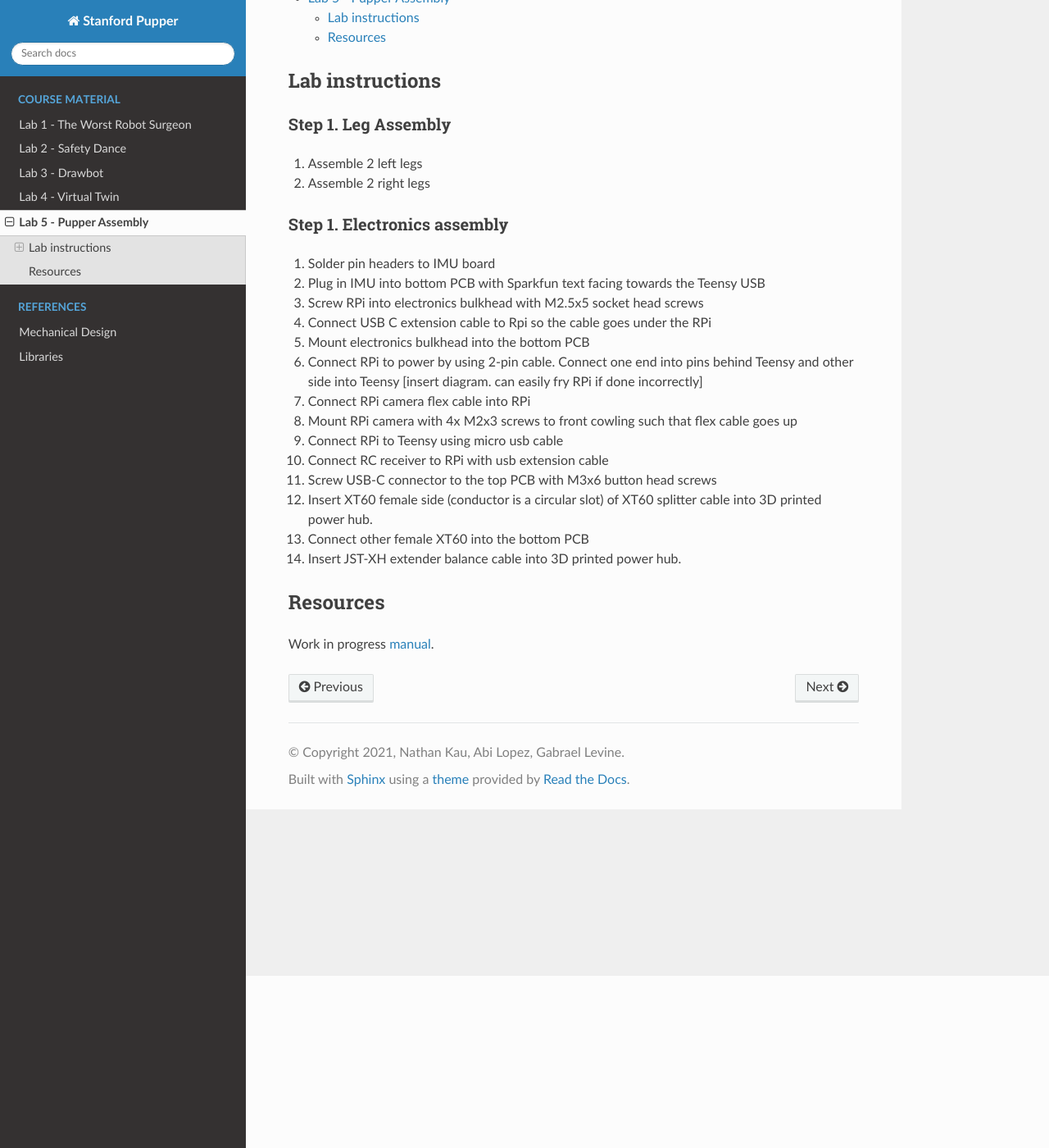
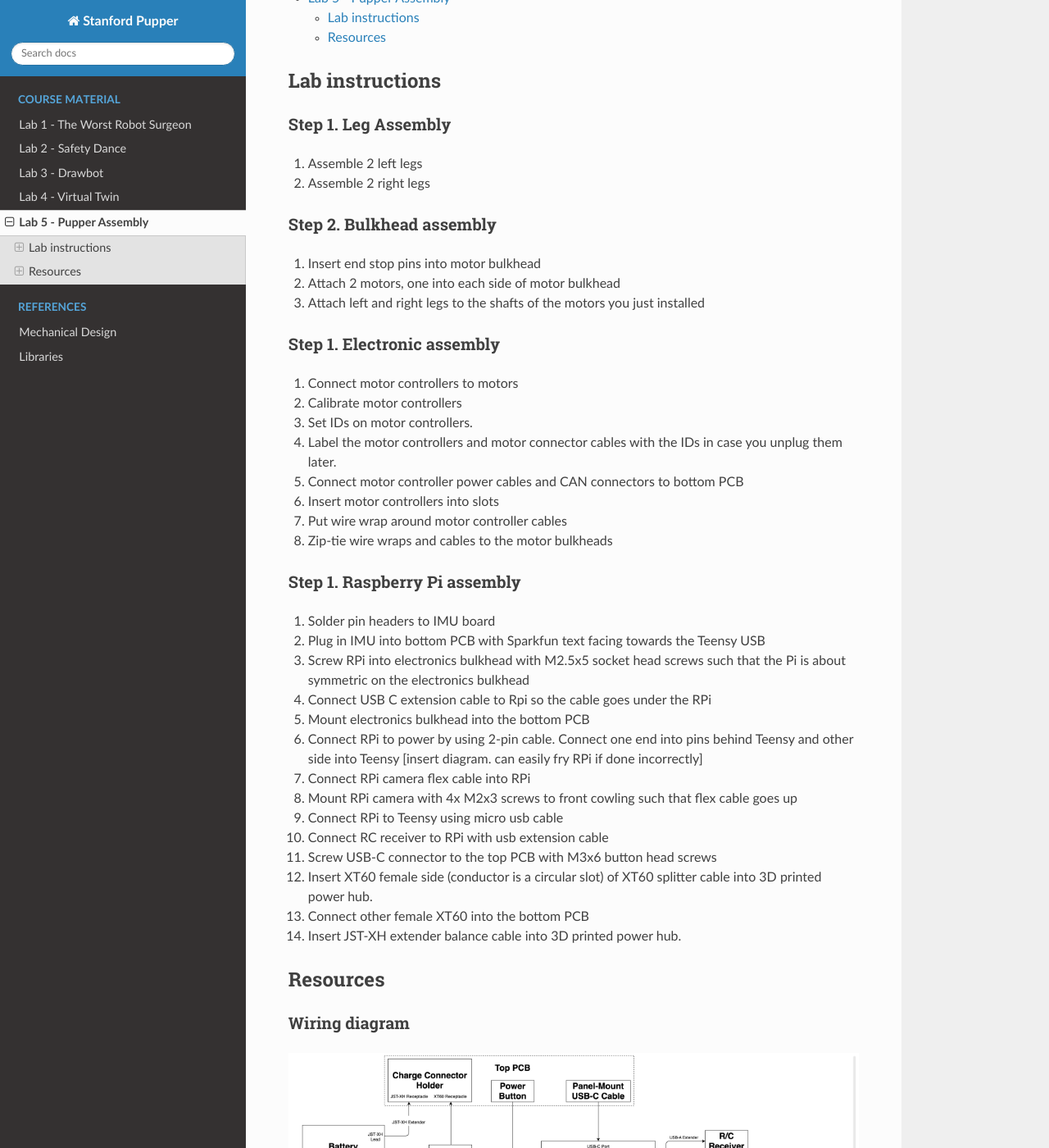
Before and after one commit to stanfordroboticsclub/pupperv3-independent-study, a Sphinx documentation site: the page built from docs/course-material/lab-5.rst, in a window 1280 px wide and 1400 px high, scrolled down 210 px. Shown: the whole window at 82% size. Built offline with Sphinx 7.4.7 and the Read the Docs theme 2.0.0, drawn with Linux system fonts in a browser that asks for light colours.

Commit message:
add diagram

```diff
--- a/docs/course-material/lab-5.rst
+++ b/docs/course-material/lab-5.rst
@@ -8,15 +8,32 @@ Lab instructions
 -------------------
 
 Step 1. Leg Assembly
-^^^^^^^^^^^^^^^^^^^^
+^^^^^^^^^^^^^^^^^^^^^^^^^^^^^^^^^^^^^^^^
 #. Assemble 2 left legs
 #. Assemble 2 right legs
 
-Step 1. Electronics assembly
+Step 2. Bulkhead assembly
+^^^^^^^^^^^^^^^^^^^^^^^^^^^^^^^^^^^^^^^^
+#. Insert end stop pins into motor bulkhead
+#. Attach 2 motors, one into each side of motor bulkhead
+#. Attach left and right legs to the shafts of the motors you just installed
+
+Step 1. Electronic assembly
 ^^^^^^^^^^^^^^^^^^^^^^^^^^^^^
+#. Connect motor controllers to motors
+#. Calibrate motor controllers
+#. Set IDs on motor controllers.
+#. Label the motor controllers and motor connector cables with the IDs in case you unplug them later.
+#. Connect motor controller power cables and CAN connectors to bottom PCB
+#. Insert motor controllers into slots
+#. Put wire wrap around motor controller cables
+#. Zip-tie wire wraps and cables to the motor bulkheads
+
+Step 1. Raspberry Pi assembly
+^^^^^^^^^^^^^^^^^^^^^^^^^^^^^^
 #. Solder pin headers to IMU board
 #. Plug in IMU into bottom PCB with Sparkfun text facing towards the Teensy USB
-#. Screw RPi into electronics bulkhead with M2.5x5 socket head screws
+#. Screw RPi into electronics bulkhead with M2.5x5 socket head screws such that the Pi is about symmetric on the electronics bulkhead
 #. Connect USB C extension cable to Rpi so the cable goes under the RPi
 #. Mount electronics bulkhead into the bottom PCB
 #. Connect RPi to power by using 2-pin cable. Connect one end into pins behind Teensy and other side into Teensy [insert diagram. can easily fry RPi if done incorrectly]
@@ -30,11 +47,18 @@ Step 1. Electronics assembly
 #. Insert JST-XH extender balance cable into 3D printed power hub.
 
 
-
 Resources
 -----------
+
+Wiring diagram
+^^^^^^^^^^^^^^^^^^^^^^^^^^^^^^
+.. figure:: ../_static/wiring-diagram.png
+    :align: center
+
+    Wiring diagram.
+
 Work in progress `manual <https://img1.wsimg.com/blobby/go/f1c92971-b8a4-41e7-ae17-e7be47117f4a/downloads/Pupper%202.1%20Manual.pdf?ver=1629132720898>`_.
-
+^^^^^^^^^^^^^^^^^^^^^^^^^^^^^^^^^^^^^^^^^^^^^^^^^^^^^^^^^^^^^^^^^^^^^^^^^^^^^^^^^^^^^^^^^^^^^^^^^^^^^^^^^^^^^^^^^^^^^^^^^^^^^^^^^^^^^^^^^^^^^^^^^^^^^^^^^^^^^^^^^^^^^^^^^^^^^^^^^^^^^^^^^^^^^^^^^^^^^^^^^^^^^^^^^^
 .. .. raw:: html
 
 ..     <iframe frameborder=“0” style=“width:100%;height:781px;” src=“https://viewer.diagrams.net/?tags=%7B%7D&highlight=0000ff&edit=_blank&layers=1&nav=1&title=Pupper%20Wiring%20Diagram.drawio#Uhttps%3A%2F%2Fdrive.google.com%2Fuc%3Fid%3D1yEQvr2gm86uTxlCF5FVwHrtBXnDOZnK8%26export%3Ddownload”></iframe>
```
Also changed, not shown: docs/_static/wiring-diagram.png (added).
